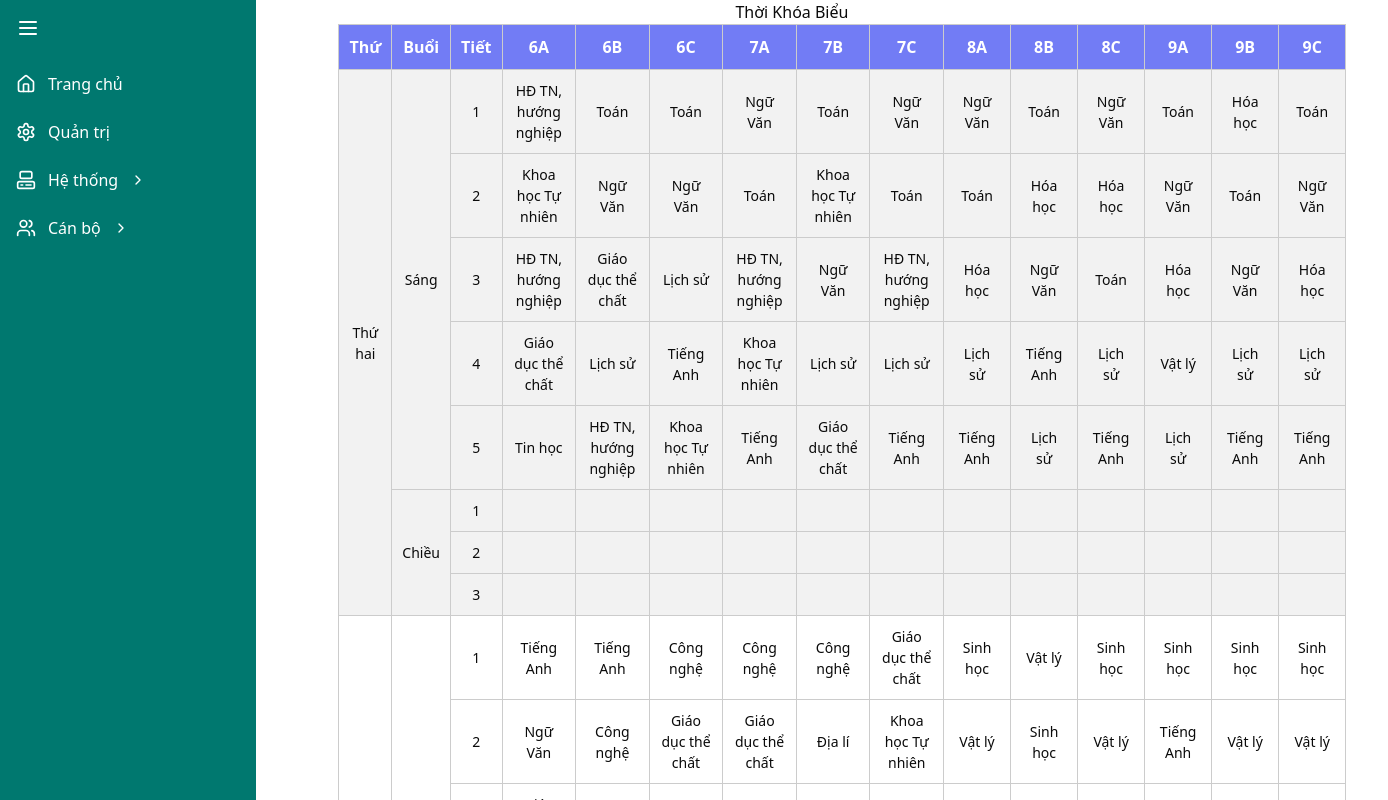
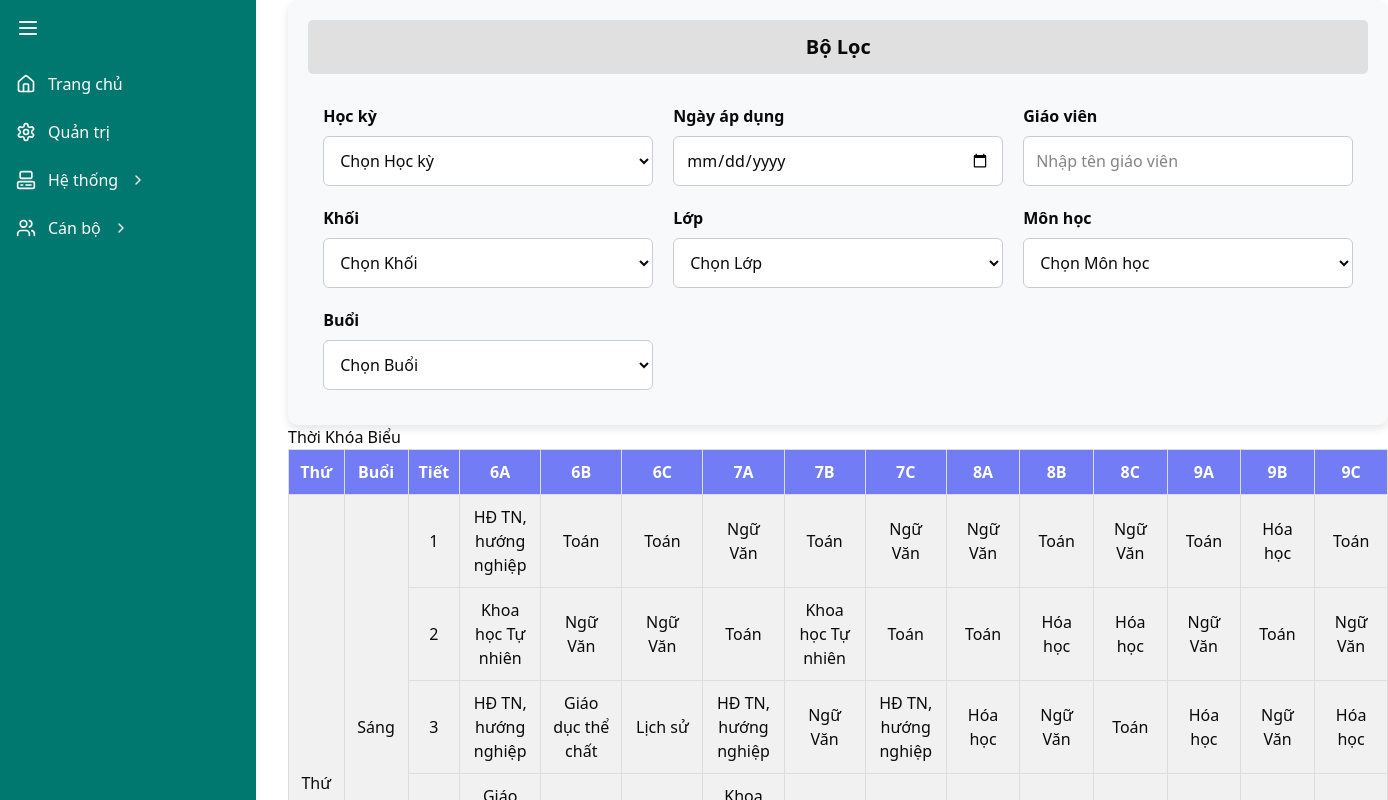
Before and after one commit to khanhpd2402/hgs-management-system, a React (Vite) app in the folder client/: page /system/schedule in a window 1280 px wide. Shown: the top 800 px of the page, 1388 px wide, since content can reach past the window. Built offline with nearby package versions, Linux system fonts and the light colour scheme.

Commit message:
lọc thời khóa biểu

```diff
--- a/client/src/components/sidebar/Sidebar.jsx
+++ b/client/src/components/sidebar/Sidebar.jsx
@@ -1,5 +1,5 @@
 import { useState } from "react";
-import { Link } from "react-router-dom";
+import { Link, useLocation } from "react-router-dom";
 import { Menu, ChevronDown, ChevronRight, Home, Users, Settings, ComputerIcon } from "lucide-react";
 
 const menuItems = [
@@ -30,6 +30,7 @@ const menuItems = [
 
 export default function Sidebar({ isOpen, setIsOpen }) {
   const [openMenus, setOpenMenus] = useState({});
+  const location = useLocation();
 
   const toggleMenu = (label) => {
     if (isOpen) {
@@ -46,13 +47,15 @@ export default function Sidebar({ isOpen, setIsOpen }) {
 
       {/* Sidebar Menu */}
       <nav className="space-y-2 p-2">
-        {menuItems.map((item) => (
+        {menuItems.map((item) => {
+          const isActive = item.path === location.pathname;
+          return (
             <div key={item.label}>
               {item.path ? (
-              // Nếu là menu chính có link, dùng Link
                 <Link
                   to={item.path}
-                className="flex items-center space-x-3 w-full rounded-md p-2 hover:bg-teal-600 transition-all"
+                  className={`flex items-center space-x-3 w-full rounded-md p-2 transition-all ${isActive ? "bg-teal-500 font-semibold" : "hover:bg-teal-600"
+                    }`}
                 >
                   <item.icon className="h-5 w-5" />
                   <span className={`truncate transition-all duration-200 ${isOpen ? "opacity-100" : "opacity-0 w-0 hidden"}`}>
@@ -60,7 +63,6 @@ export default function Sidebar({ isOpen, setIsOpen }) {
                   </span>
                 </Link>
               ) : (
-              // Nếu có submenu, dùng button để toggle
                 <button
                   className="flex items-center space-x-3 w-full rounded-md p-2 hover:bg-teal-600 transition-all"
                   onClick={() => toggleMenu(item.label)}
@@ -78,19 +80,24 @@ export default function Sidebar({ isOpen, setIsOpen }) {
               {/* Submenu */}
               {item.children && (
                 <div className={`overflow-hidden transition-all ${openMenus[item.label] && isOpen ? "mt-2 ml-6 opacity-100" : "h-0 opacity-0 hidden"}`}>
-                {item.children.map((child) => (
+                  {item.children.map((child) => {
+                    const isChildActive = child.path === location.pathname;
+                    return (
                       <Link
                         key={child.label}
                         to={child.path}
-                    className="block w-full rounded-md p-2 text-left hover:bg-teal-500"
+                        className={`block w-full rounded-md p-2 text-left transition-all ${isChildActive ? "bg-teal-500 font-semibold" : "hover:bg-teal-500"
+                          }`}
                       >
                         {child.label}
                       </Link>
-                ))}
+                    );
+                  })}
                 </div>
               )}
             </div>
-        ))}
+          );
+        })}
       </nav>
     </div>
   );
--- a/client/src/pages/Schedule/Schedule.jsx
+++ b/client/src/pages/Schedule/Schedule.jsx
@@ -1,16 +1,16 @@
-import React from "react";
+import React, { useState } from "react";
 import { scheduleData } from "./data";
 import "./Schedule.scss";
 
-// Hàm chuyển đổi dữ liệu
-const transformScheduleData = (data) => {
+const transformScheduleData = (data, selectedBlock, selectedClass, selectedSession) => {
     const days = ["Thứ hai", "Thứ ba", "Thứ tư", "Thứ năm", "Thứ sáu", "Thứ bảy", "Chủ nhật"];
     const sessions = ["Sáng", "Chiều"];
     const transformedData = [];
+    const daySessionCount = {};
 
     days.forEach((day) => {
         sessions.forEach((session) => {
-            // Tìm số tiết tối đa trong buổi này
+            if (selectedSession && session !== selectedSession) return;
             let maxPeriods = 0;
             Object.values(data).forEach((block) => {
                 Object.values(block).forEach((schedule) => {
@@ -19,52 +19,119 @@ const transformScheduleData = (data) => {
                 });
             });
 
-            // Tạo các hàng cho từng tiết
             for (let period = 0; period < maxPeriods; period++) {
-                const row = {
-                    day,
-                    session,
-                    period: period + 1,
-                };
-
-                // Thêm môn học cho từng lớp
+                const row = { day, session, period: period + 1 };
                 Object.entries(data).forEach(([blockName, block]) => {
+                    if (selectedBlock && blockName !== selectedBlock) return;
                     Object.keys(block).forEach((className) => {
+                        if (selectedClass && className !== selectedClass) return;
                         row[className] = block[className][day]?.[session]?.[period] || "";
                     });
                 });
-
                 transformedData.push(row);
+                daySessionCount[`${day}-${session}`] = (daySessionCount[`${day}-${session}`] || 0) + 1;
             }
         });
     });
 
-    return transformedData;
+    return { transformedData, daySessionCount };
 };
 
 const ScheduleTable = () => {
-    const transformedData = transformScheduleData(scheduleData);
-    const classNames = Array.from(
-        new Set(
-            transformedData.flatMap((row) => Object.keys(row)).filter((key) => !["day", "session", "period"].includes(key))
-        )
-    );
+    const [selectedBlock, setSelectedBlock] = useState("");
+    const [selectedClass, setSelectedClass] = useState("");
+    const [selectedSession, setSelectedSession] = useState("");
+    const [isFiltersVisible, setIsFiltersVisible] = useState(true); // State to toggle filters visibility
 
-    // Tạo cấu trúc dữ liệu để xác định rowSpan cho "Thứ" và "Buổi"
-    const daySessionCount = {};
-    transformedData.forEach((row) => {
-        const key = `${row.day}-${row.session}`;
-        if (!daySessionCount[key]) {
-            daySessionCount[key] = 0;
-        }
-        daySessionCount[key]++;
-    });
+    const { transformedData, daySessionCount } = transformScheduleData(scheduleData, selectedBlock, selectedClass, selectedSession);
+    const blocks = Object.keys(scheduleData);
+    const classes = selectedBlock ? Object.keys(scheduleData[selectedBlock]) : [];
+
+    const classNames = Array.from(new Set(transformedData.flatMap(row => Object.keys(row)).filter(key => !["day", "session", "period"].includes(key))));
 
     const renderedDays = new Set();
     const renderedSessions = new Set();
 
+    const getDayClass = (day) => {
+        const evenDays = ["Thứ hai", "Thứ tư", "Thứ sáu", "Chủ nhật"];
+        return evenDays.includes(day) ? "even-day" : "odd-day";
+    };
+
     return (
-        <div className="schedule-container">
+        <div className="schedule-wrapper">
+            {/* Bộ lọc trên cùng */}
+            <div className="filters">
+                <h2 className="filter-header" onClick={() => setIsFiltersVisible(!isFiltersVisible)}>
+                    Bộ Lọc
+                </h2>
+                {isFiltersVisible && (
+                    <div className="filter-grid">
+                        <div className="filter-item">
+                            <label>Học kỳ</label>
+                            <select>
+                                <option value="">Chọn Học kỳ</option>
+                                <option value="Học kỳ I">Học kỳ I</option>
+                                <option value="Học kỳ II">Học kỳ II</option>
+                            </select>
+                        </div>
+
+                        <div className="filter-item">
+                            <label>Ngày áp dụng</label>
+                            <input type="date" />
+                        </div>
+
+                        <div className="filter-item">
+                            <label>Giáo viên</label>
+                            <input type="text" placeholder="Nhập tên giáo viên" />
+                        </div>
+
+                        <div className="filter-item">
+                            <label>Khối</label>
+                            <select onChange={(e) => {
+                                setSelectedBlock(e.target.value);
+                                setSelectedClass("");
+                            }}>
+                                <option value="">Chọn Khối</option>
+                                {blocks.map((block) => (
+                                    <option key={block} value={block}>{block}</option>
+                                ))}
+                            </select>
+                        </div>
+
+                        <div className="filter-item">
+                            <label>Lớp</label>
+                            <select onChange={(e) => setSelectedClass(e.target.value)} value={selectedClass}>
+                                <option value="">Chọn Lớp</option>
+                                {classes.map((cls) => (
+                                    <option key={cls} value={cls}>{cls}</option>
+                                ))}
+                            </select>
+                        </div>
+
+                        <div className="filter-item">
+                            <label>Môn học</label>
+                            <select>
+                                <option value="">Chọn Môn học</option>
+                                <option value="Toán">Toán</option>
+                                <option value="Văn">Văn</option>
+                                <option value="Anh">Anh</option>
+                            </select>
+                        </div>
+
+                        <div className="filter-item">
+                            <label>Buổi</label>
+                            <select>
+                                <option value="">Chọn Buổi</option>
+                                <option value="Sáng">Sáng</option>
+                                <option value="Chiều">Chiều</option>
+                            </select>
+                        </div>
+                    </div>
+                )}
+            </div>
+
+            {/* Thời khóa biểu bên dưới */}
+            <div className="table-container">
                 <h1>Thời Khóa Biểu</h1>
                 <table className="schedule-table">
                     <thead>
@@ -83,19 +150,11 @@ const ScheduleTable = () => {
                             const isFirstDayOccurrence = !renderedDays.has(row.day);
                             const isFirstSessionOccurrence = !renderedSessions.has(daySessionKey);
 
-                        if (isFirstDayOccurrence) {
-                            renderedDays.add(row.day);
-                        }
-                        if (isFirstSessionOccurrence) {
-                            renderedSessions.add(daySessionKey);
-                        }
-
-                        // Xác định lớp CSS cho hàng dựa trên thứ
-                        const dayIndex = ["Thứ hai", "Thứ ba", "Thứ tư", "Thứ năm", "Thứ sáu", "Thứ bảy", "Chủ nhật"].indexOf(row.day);
-                        const rowClass = row.day === "Chủ nhật" ? "sunday" : dayIndex % 2 === 0 ? "even-day" : "odd-day";
+                            if (isFirstDayOccurrence) renderedDays.add(row.day);
+                            if (isFirstSessionOccurrence) renderedSessions.add(daySessionKey);
 
                             return (
-                            <tr key={index} className={rowClass}>
+                                <tr key={index} className={getDayClass(row.day)}>
                                     {isFirstDayOccurrence && (
                                         <td rowSpan={Object.keys(daySessionCount).filter((key) => key.startsWith(row.day)).reduce((sum, key) => sum + daySessionCount[key], 0)}>
                                             {row.day}
@@ -116,6 +175,7 @@ const ScheduleTable = () => {
                     </tbody>
                 </table>
             </div>
+        </div>
     );
 };
 
--- a/client/src/pages/Schedule/Schedule.scss
+++ b/client/src/pages/Schedule/Schedule.scss
@@ -1,43 +1,107 @@
 .schedule-container {
-    width: 90%;
-    margin: auto;
-    text-align: center;
+    display: flex;
+    flex-direction: column;
+    align-items: center;
+    gap: 20px;
+    padding: 20px;
+}
 
-    h2 {
-        color: #333;
-        margin-bottom: 20px;
+.filters {
+    background: #f8f9fa;
+    padding: 20px;
+    border-radius: 10px;
+    box-shadow: 0px 4px 8px rgba(0, 0, 0, 0.1);
+    width: 100%;
+    max-width: 1100px;
+    margin: 0 auto;
+
+    .filter-header {
+        text-align: center;
+        font-size: 20px;
+        font-weight: bold;
+        background: #e0e0e0;
+        padding: 12px;
+        border-radius: 5px;
+        margin-bottom: 15px;
+    }
+
+    .filter-grid {
+        display: grid;
+        grid-template-columns: repeat(3, 1fr); // Chia thành 3 cột
+        gap: 20px;
+        padding: 15px;
+
+        @media (max-width: 992px) {
+            grid-template-columns: repeat(2, 1fr); // Tablet chia thành 2 cột
+        }
+
+        @media (max-width: 600px) {
+            grid-template-columns: 1fr; // Mobile hiển thị 1 cột
+        }
+    }
+
+    .filter-item {
+        display: flex;
+        flex-direction: column;
+        gap: 8px;
+
+        label {
+            font-weight: 600;
+            font-size: 16px;
+        }
+
+        select, input {
+            padding: 12px;
+            border: 1px solid #ccc;
+            border-radius: 6px;
+            font-size: 16px;
+            background: white;
+            transition: all 0.3s;
+
+            &:hover {
+                border-color: #727CF5;
+            }
+
+            &:focus {
+                outline: none;
+                border-color: #727CF5;
+                box-shadow: 0 0 6px rgba(114, 124, 245, 0.5);
+            }
+        }
     }
 }
 
+
+
+
+
+
 .schedule-table {
     width: 100%;
+    max-width: 1000px;
     border-collapse: collapse;
+    text-align: center;
 
     th, td {
-        border: 1px solid #ccc;
+        border: 1px solid #ddd;
         padding: 10px;
-        text-align: center;
     }
 
     th {
-        background-color: #727CF5;
+        background: #727CF5;
         color: white;
+        font-weight: bold;
     }
 
+    .even-day {
+        background: #f1f1f1;
+    }
 
-    td {
-        font-size: 14px;
+    .odd-day {
+        background: white;
+    }
+
+    tbody tr:hover {
+        background: #e9ecef;
     }
 }
-/* Schedule.scss */
-.even-day {
-    background-color: #f2f2f2; /* Màu nền cho các ngày chẵn */
-}
-
-.odd-day {
-    background-color: #ffffff; /* Màu nền cho các ngày lẻ */
-}
-
-.sunday {
-    background-color: #ffcccc; /* Màu nền cho Chủ nhật */
-}
```
Lines whose indentation alone changed are shown as unchanged.
